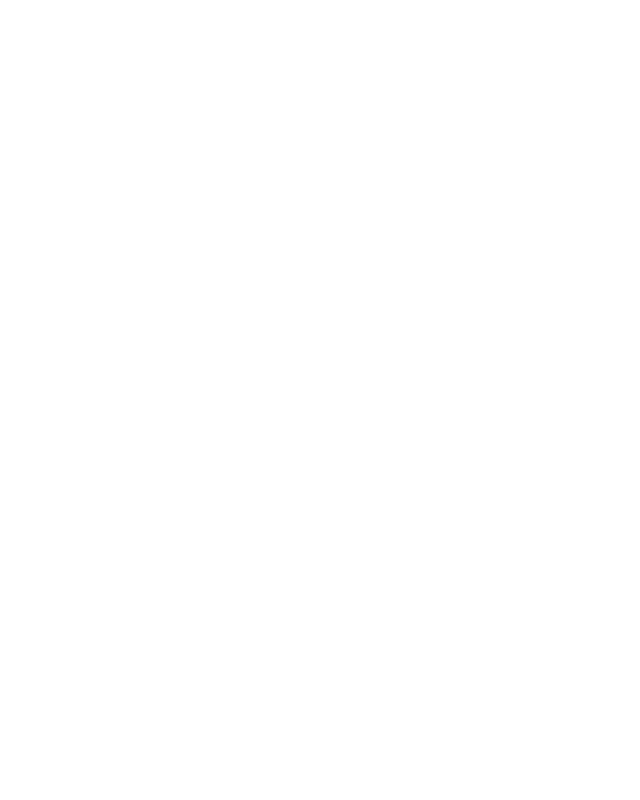
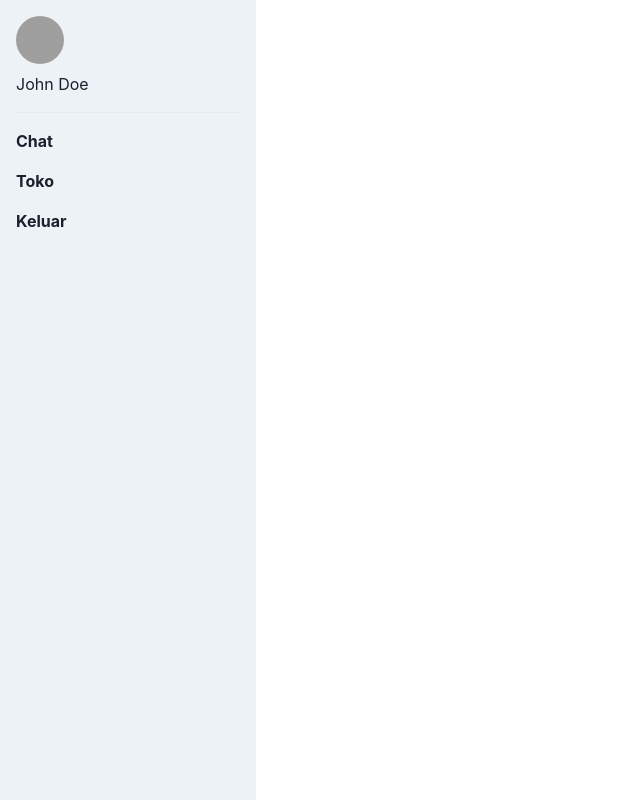
Before and after one commit to fauzanlinnas/paragon-assignment, a React (Create React App) app: page /chat in a window 1280 px wide. Before the commit this address had no page. Shown: the whole page, without its empty margins (0-640 px from the left). Built offline with nearby package versions, Linux system fonts and the light colour scheme; grey boxes are pictures that could not be loaded.

Commit message:
add chat page

```diff
--- a/src/App.tsx
+++ b/src/App.tsx
@@ -1,12 +1,14 @@
 import { BrowserRouter, Route, Routes } from "react-router-dom";
 import "./App.css";
 import LoginPage from "./pages/LoginPage";
+import ChatPage from "./pages/ChatPage";
 
 function App() {
   return (
     <BrowserRouter>
       <Routes>
         <Route path="/" element={<LoginPage />} />
+        <Route path="/chat" element={<ChatPage />} />
       </Routes>
     </BrowserRouter>
   );
--- /dev/null
+++ b/src/pages/ChatPage.tsx
@@ -0,0 +1,37 @@
+import React from "react";
+import {
+  Box,
+  Flex,
+  Text,
+  VStack,
+  Divider,
+  IconButton,
+  Avatar,
+} from "@chakra-ui/react";
+
+const ChatPage: React.FC = () => {
+  return (
+    <Flex minHeight="100vh">
+      <Box w="20%" bg="gray.100" p={4}>
+        <VStack spacing={4} align="stretch">
+          <Box>
+            <Avatar size="md" name="John Doe" src="/path/to/your/avatar.jpg" />
+            <Text mt={2}>John Doe</Text>
+          </Box>
+          <Divider />
+          <Text fontWeight="bold">Chat</Text>
+          {/* Add your chatroom component here */}
+          <Text fontWeight="bold">Toko</Text>
+          {/* Add your shop list component here */}
+          <Text fontWeight="bold">Keluar</Text>
+          <IconButton icon={<></>} aria-label="Logout" />
+        </VStack>
+      </Box>
+      <Box flex="1" p={4}>
+        {/* Add your chat UI that looks like WhatsApp web here */}
+      </Box>
+    </Flex>
+  );
+};
+
+export default ChatPage;
```
